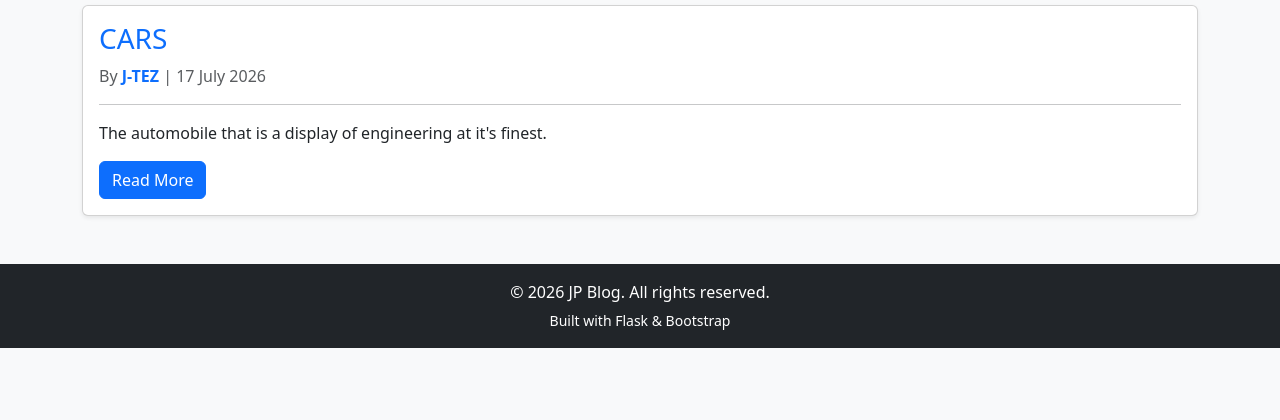
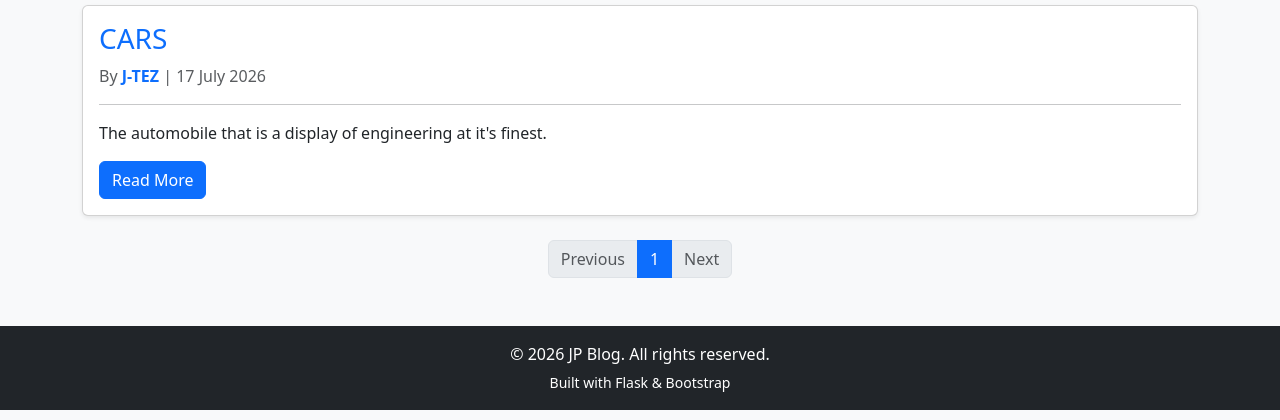
Before and after one commit to tersookor758-lang/my-flask-blog, a Flask app: page / in a window 1280 px wide. Shown: the part 380-800 px from the top of the page. Run offline with Flask 3, Linux system fonts and the light colour scheme; data comes from the database, SQL or seed files in the repository.

Commit message:
I added new features

```diff
--- a/blog/routes.py
+++ b/blog/routes.py
@@ -23,33 +23,38 @@ def home():
         ""
     ).strip()
 
+    page = request.args.get(
+        "page",
+        1,
+        type=int
+    )
+
+    query = (
+        Post.query
+        .join(User)
+    )
+
     if search:
 
-        posts = (
-            Post.query
-            .join(User)
-            .filter(
-                or_(
-                    Post.title.ilike(f"%{search}%"),
-                    Post.content.ilike(f"%{search}%"),
-                    User.username.ilike(f"%{search}%")
-                )
+        query = query.filter(
+            or_(
+                Post.title.ilike(f"%{search}%"),
+                Post.content.ilike(f"%{search}%"),
+                User.username.ilike(f"%{search}%")
             )
-            .order_by(
-                Post.created_at.desc()
-            )
-            .all()
         )
 
-    else:
-
-        posts = (
-            Post.query
-            .order_by(
-                Post.created_at.desc()
-            )
-            .all()
+    posts = (
+        query
+        .order_by(
+            Post.created_at.desc()
         )
+        .paginate(
+            page=page,
+            per_page=5,
+            error_out=False
+        )
+    )
 
     return render_template(
         "index.html",
--- a/templates/index.html
+++ b/templates/index.html
@@ -12,24 +12,16 @@ Home
 
         {% if search %}
 
-            <h2>
-                Search Results
-            </h2>
+            <h2>Search Results</h2>
 
             <p class="text-muted mb-0">
-
                 Results for:
                 <strong>"{{ search }}"</strong>
-
             </p>
 
         {% else %}
 
-            <h2>
-
-                Latest Blog Posts
-
-            </h2>
+            <h2>Latest Blog Posts</h2>
 
         {% endif %}
 
@@ -41,9 +33,7 @@ Home
             href="{{ url_for('posts.create_post') }}"
             class="btn btn-dark"
         >
-
             Create Post
-
         </a>
 
     {% endif %}
@@ -51,10 +41,9 @@ Home
 </div>
 
 
+{% if posts.items %}
 
-{% if posts %}
-
-    {% for post in posts %}
+    {% for post in posts.items %}
 
         <div class="card shadow-sm mb-4">
 
@@ -66,9 +55,7 @@ Home
                         href="{{ url_for('posts.view_post', post_id=post.id) }}"
                         class="text-decoration-none"
                     >
-
                         {{ post.title }}
-
                     </a>
 
                 </h3>
@@ -78,12 +65,10 @@ Home
                     By
 
                     <a
-                       href="{{ url_for('profile.user_profile', username=post.author.username) }}"
+                        href="{{ url_for('profile.user_profile', username=post.author.username) }}"
                         class="text-decoration-none fw-bold"
                     >
-
                         {{ post.author.username }}
-
                     </a>
 
                     |
@@ -99,9 +84,7 @@ Home
                     {{ post.content[:300] }}
 
                     {% if post.content|length > 300 %}
-
                         ...
-
                     {% endif %}
 
                 </p>
@@ -110,9 +93,7 @@ Home
                     href="{{ url_for('posts.view_post', post_id=post.id) }}"
                     class="btn btn-primary"
                 >
-
                     Read More
-
                 </a>
 
                 {% if current_user.is_authenticated and current_user.id == post.user_id %}
@@ -121,9 +102,7 @@ Home
                         href="{{ url_for('posts.edit_post', post_id=post.id) }}"
                         class="btn btn-warning"
                     >
-
                         Edit
-
                     </a>
 
                     <form
@@ -137,9 +116,7 @@ Home
                             class="btn btn-danger"
                             onclick="return confirm('Delete this post?')"
                         >
-
                             Delete
-
                         </button>
 
                     </form>
@@ -152,17 +129,118 @@ Home
 
     {% endfor %}
 
+    <!-- Pagination -->
+
+    <nav aria-label="Blog pagination">
+
+        <ul class="pagination justify-content-center">
+
+            {% if posts.has_prev %}
+
+                <li class="page-item">
+
+                    <a
+                        class="page-link"
+                        href="{{ url_for('main.home', page=posts.prev_num, search=search) }}"
+                    >
+                        Previous
+                    </a>
+
+                </li>
+
+            {% else %}
+
+                <li class="page-item disabled">
+
+                    <span class="page-link">
+                        Previous
+                    </span>
+
+                </li>
+
+            {% endif %}
+
+
+            {% for page_num in posts.iter_pages(left_edge=1, right_edge=1, left_current=2, right_current=2) %}
+
+                {% if page_num %}
+
+                    {% if page_num == posts.page %}
+
+                        <li class="page-item active">
+
+                            <span class="page-link">
+                                {{ page_num }}
+                            </span>
+
+                        </li>
+
+                    {% else %}
+
+                        <li class="page-item">
+
+                            <a
+                                class="page-link"
+                                href="{{ url_for('main.home', page=page_num, search=search) }}"
+                            >
+                                {{ page_num }}
+                            </a>
+
+                        </li>
+
+                    {% endif %}
+
+                {% else %}
+
+                    <li class="page-item disabled">
+
+                        <span class="page-link">
+                            ...
+                        </span>
+
+                    </li>
+
+                {% endif %}
+
+            {% endfor %}
+
+
+            {% if posts.has_next %}
+
+                <li class="page-item">
+
+                    <a
+                        class="page-link"
+                        href="{{ url_for('main.home', page=posts.next_num, search=search) }}"
+                    >
+                        Next
+                    </a>
+
+                </li>
+
+            {% else %}
+
+                <li class="page-item disabled">
+
+                    <span class="page-link">
+                        Next
+                    </span>
+
+                </li>
+
+            {% endif %}
+
+        </ul>
+
+    </nav>
+
 {% else %}
 
     {% if search %}
 
         <div class="alert alert-warning">
 
-            <h4>
-
-                No results found
-
-            </h4>
+            <h4>No results found</h4>
 
             <p>
 
@@ -175,9 +253,7 @@ Home
                 href="{{ url_for('main.home') }}"
                 class="btn btn-primary"
             >
-
                 View All Posts
-
             </a>
 
         </div>
@@ -186,11 +262,7 @@ Home
 
         <div class="alert alert-info">
 
-            <h4>
-
-                No posts yet!
-
-            </h4>
+            <h4>No posts yet!</h4>
 
             <p>
 
@@ -205,9 +277,7 @@ Home
                     href="{{ url_for('posts.create_post') }}"
                     class="btn btn-dark"
                 >
-
                     Create First Post
-
                 </a>
 
             {% endif %}
```
